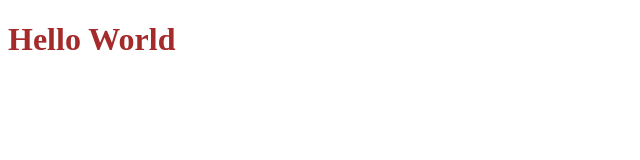
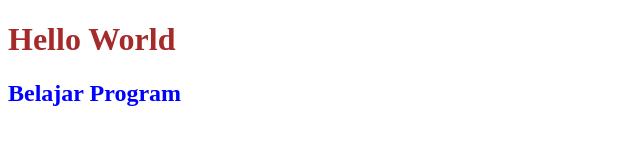
Before and after one commit to Hanif0896/Belajar, a plain HTML site: page index.html in a window 1280 px wide. Shown: the whole page, without its empty margins (0-640 px from the left). Drawn offline with Linux system fonts and the light colour scheme.

Commit message:
Belajar Program 2

```diff
--- a/index.html
+++ b/index.html
@@ -8,5 +8,6 @@
 </head>
 <body>
     <h1> Hello World </h1>
+    <h2> Belajar Program </h2>
 </body>
 </html>
--- a/style.css
+++ b/style.css
@@ -1,3 +1,6 @@
 h1{
     color: brown;
 }
+h2{
+    color: blue;
+}
```
